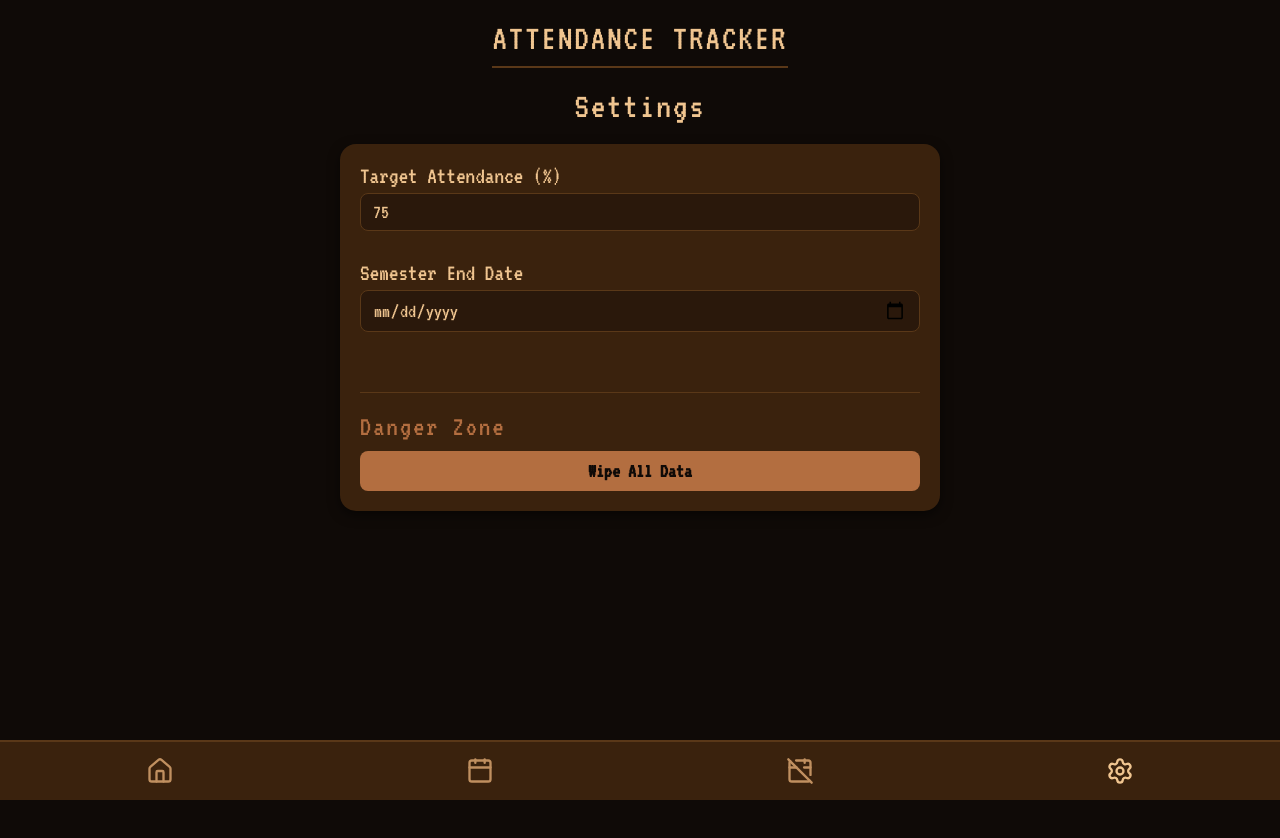
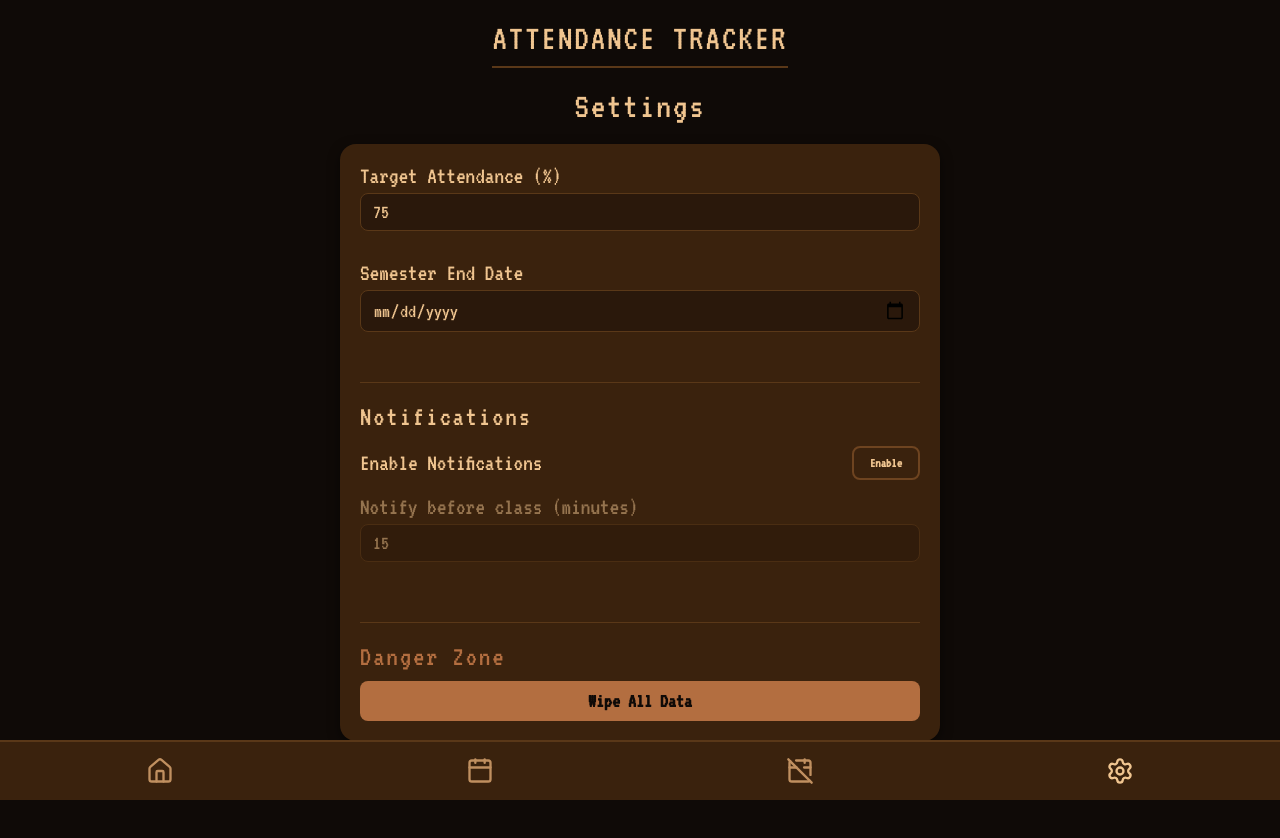
Before and after one commit to LalithMadhav-CODING/Attendance-Tracker, a React (Vite) app: page / in a window 1280 px wide. Both pictures are taken after a click on the button 1120 px from the left and 771 px from the top of the page. Shown: the top 838 px of the page. Before the commit the page ends 800 px from the top, so only its background shows below. Built offline with nearby package versions, Linux system fonts and the light colour scheme; a web font is replaced by a local one.

Commit message:
feat: add notification mechanism for class timings

```diff
--- a/src/App.jsx
+++ b/src/App.jsx
@@ -1,6 +1,7 @@
 import React, { useState } from 'react';
 import { Home, Calendar, CalendarOff, Settings } from 'lucide-react';
 import { useLocalStorage } from './useLocalStorage';
+import { useNotifications } from './useNotifications';
 import Dashboard from './views/Dashboard';
 import Timetable from './views/Timetable';
 import Absences from './views/Absences';
@@ -26,6 +27,8 @@ function App() {
   const [attendanceLogs, setAttendanceLogs] = useLocalStorage('at_logs', {});
   const [extraClasses, setExtraClasses] = useLocalStorage('at_extraClasses', []);
   // attendanceLogs: { 'YYYY-MM-DD': { timetableId: 'attended' | 'missed' } }
+
+  useNotifications(timetable, extraClasses, holidays, settings, courses);
 
   const renderTab = () => {
     switch (activeTab) {
--- /dev/null
+++ b/src/useNotifications.js
@@ -0,0 +1,78 @@
+import { useEffect, useRef } from 'react';
+
+export function useNotifications(timetable, extraClasses, holidays, settings, courses) {
+  const timeoutsRef = useRef({});
+
+  useEffect(() => {
+    if (!settings.notificationsEnabled) return;
+    if (!('Notification' in window) || Notification.permission !== 'granted') return;
+
+    const offsetMinutes = settings.notificationOffset ?? 15;
+    const offsetMs = offsetMinutes * 60 * 1000;
+
+    const today = new Date();
+    const offset = today.getTimezoneOffset();
+    const todayDate = new Date(today.getTime() - (offset*60*1000)).toISOString().split('T')[0];
+
+    const dayOfWeek = today.getDay();
+    const isHoliday = holidays.includes(todayDate);
+
+    if (isHoliday) return;
+
+    const todaysExtra = (extraClasses || []).filter(e => e.date === todayDate);
+    const todaysClasses = [...timetable.filter(t => parseInt(t.dayOfWeek) === dayOfWeek), ...todaysExtra];
+
+    todaysClasses.forEach(tClass => {
+      const course = courses.find(c => c.id === tClass.courseId);
+      if (!course) return;
+
+      const [hours, minutes] = tClass.time.split(':').map(Number);
+      const classTime = new Date();
+      classTime.setHours(hours, minutes, 0, 0);
+
+      const targetTimeMs = classTime.getTime() - offsetMs;
+      const timeToTarget = targetTimeMs - Date.now();
+
+      if (timeToTarget > 0) {
+        if (timeoutsRef.current[tClass.id]) {
+          clearTimeout(timeoutsRef.current[tClass.id]);
+        }
+
+        const title = `Upcoming Class: ${course.name}`;
+        const options = {
+          body: `Starts at ${tClass.time} in ${tClass.classroom}`,
+          icon: '/icon-512.png',
+          tag: `class-${todayDate}-${tClass.id}`,
+        };
+
+        if ('showTrigger' in Notification.prototype && 'TimestampTrigger' in window) {
+           if ('serviceWorker' in navigator) {
+             navigator.serviceWorker.ready.then(registration => {
+               registration.showNotification(title, {
+                 ...options,
+                 showTrigger: new window.TimestampTrigger(targetTimeMs)
+               }).catch(e => console.error("Failed to schedule notification trigger:", e));
+             });
+           }
+        } else {
+           // Fallback for when the app is open
+           timeoutsRef.current[tClass.id] = setTimeout(() => {
+              if ('serviceWorker' in navigator) {
+                navigator.serviceWorker.ready.then(registration => {
+                  registration.showNotification(title, options);
+                });
+              } else {
+                new Notification(title, options);
+              }
+           }, timeToTarget);
+        }
+      }
+    });
+
+    return () => {
+      Object.values(timeoutsRef.current).forEach(clearTimeout);
+      timeoutsRef.current = {};
+    };
+
+  }, [timetable, extraClasses, holidays, settings, courses]);
+}
--- a/src/views/Settings.jsx
+++ b/src/views/Settings.jsx
@@ -36,6 +36,55 @@ export default function SettingsView({ settings, setSettings }) {
           />
         </label>
 
+        <div style={{ marginTop: '20px', borderTop: '1px solid var(--border-color)', paddingTop: '20px' }}>
+          <h3 style={{ marginBottom: '15px' }}>Notifications</h3>
+
+          <div style={{ display: 'flex', alignItems: 'center', justifyContent: 'space-between', marginBottom: '15px' }}>
+            <span>Enable Notifications</span>
+            <button
+              onClick={() => {
+                if (!settings.notificationsEnabled) {
+                  if ('Notification' in window) {
+                    Notification.requestPermission().then(permission => {
+                      if (permission === 'granted') {
+                        updateSetting('notificationsEnabled', true);
+                      } else {
+                        alert('Notification permission denied');
+                      }
+                    });
+                  } else {
+                    alert('Notifications are not supported in this browser');
+                  }
+                } else {
+                  updateSetting('notificationsEnabled', false);
+                }
+              }}
+              style={{
+                backgroundColor: settings.notificationsEnabled ? 'var(--btn-check)' : 'transparent',
+                border: '2px solid var(--btn-check)',
+                color: settings.notificationsEnabled ? 'var(--bg-color)' : 'var(--text-primary)',
+                padding: '8px 16px',
+                borderRadius: '8px',
+                fontWeight: 'bold',
+                cursor: 'pointer'
+              }}
+            >
+              {settings.notificationsEnabled ? 'Enabled' : 'Enable'}
+            </button>
+          </div>
+
+          <label style={{ display: 'flex', flexDirection: 'column', gap: '5px', marginBottom: '20px', opacity: settings.notificationsEnabled ? 1 : 0.5 }}>
+            <span>Notify before class (minutes)</span>
+            <input
+              type="number"
+              min="1" max="120"
+              disabled={!settings.notificationsEnabled}
+              value={settings.notificationOffset ?? 15}
+              onChange={(e) => updateSetting('notificationOffset', parseInt(e.target.value) || 0)}
+            />
+          </label>
+        </div>
+
         <div style={{ marginTop: '30px', borderTop: '1px solid var(--border-color)', paddingTop: '20px' }}>
           <h3 style={{ color: 'var(--btn-cross)', marginBottom: '10px' }}>Danger Zone</h3>
           <button
```
